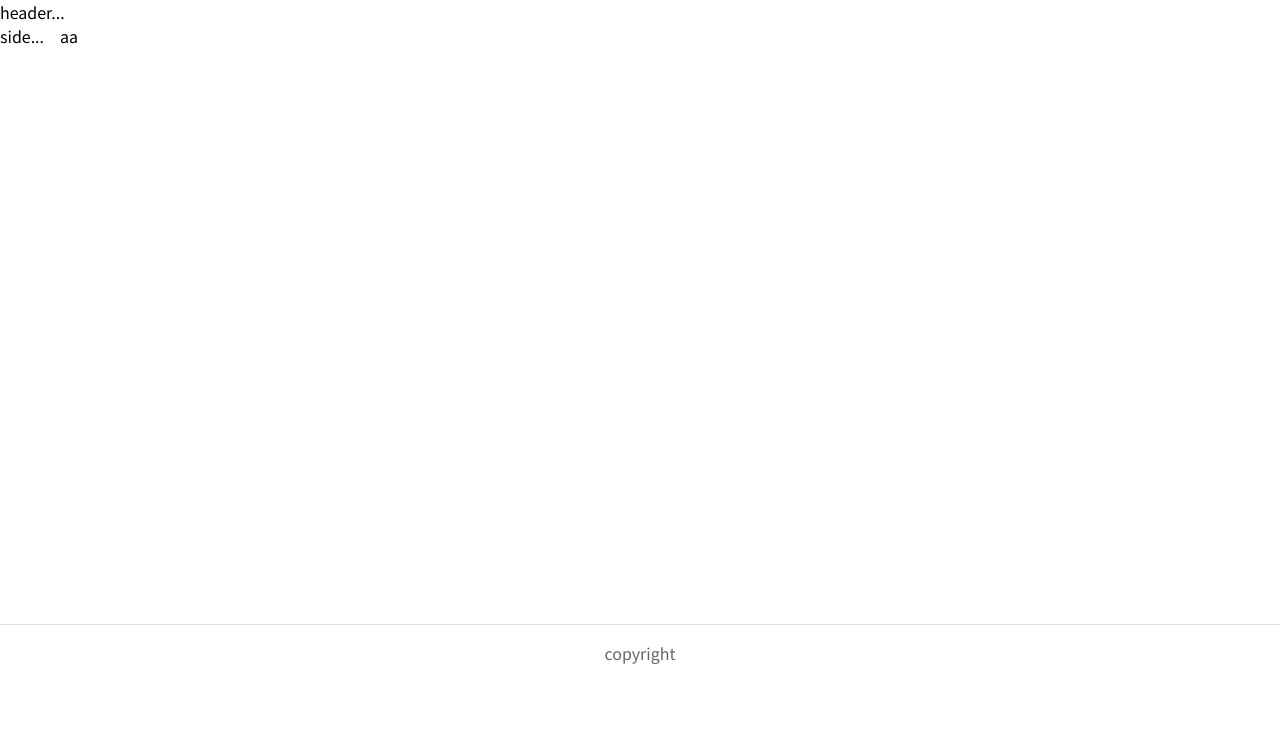
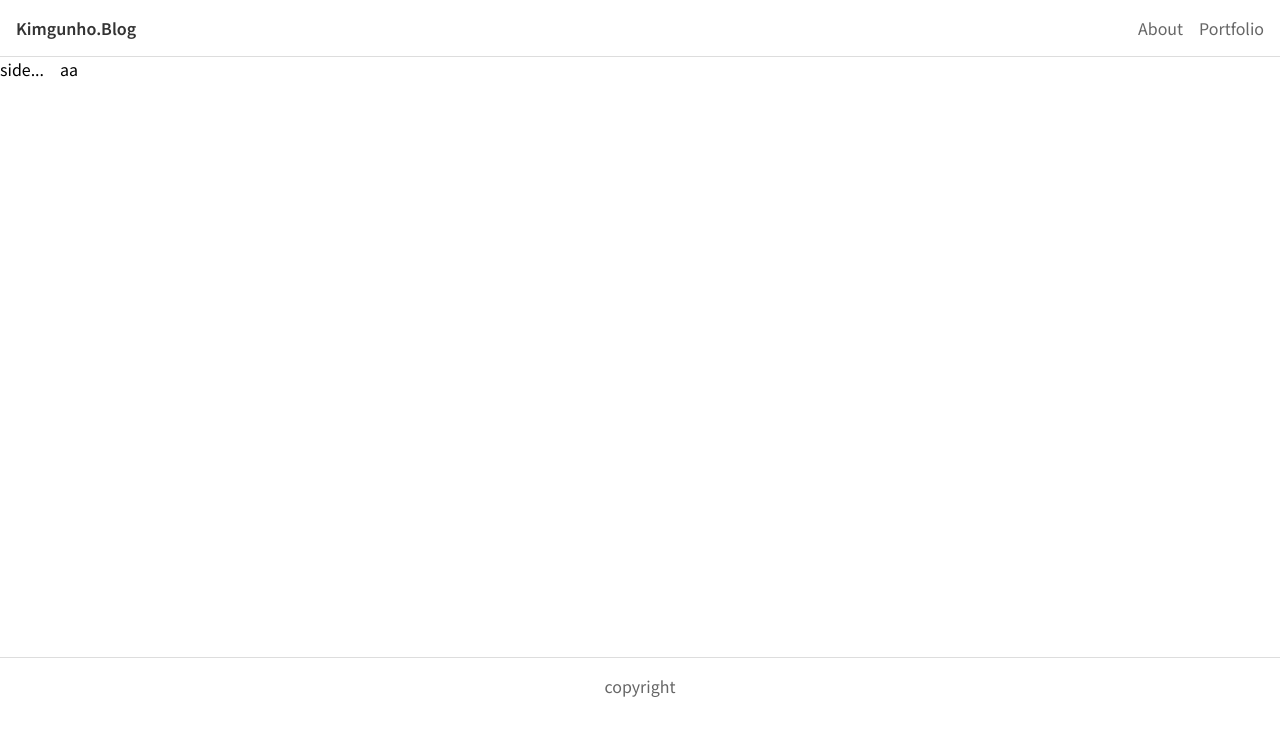
Before and after one commit to kimgunho/blog, a Next.js app: page / in a window 1280 px wide. Shown: the top 736 px of the page. Built offline with nearby package versions, Linux system fonts and the light colour scheme.

Commit message:
header update

```diff
--- /dev/null
+++ b/src/components/global/Header/index.module.scss
@@ -0,0 +1,26 @@
+@import '@/styles/common.scss';
+
+.container {
+  display: flex;
+  align-items: center;
+  justify-content: space-between;
+  padding: 1rem;
+  border-bottom: 1px solid #ddd;
+  gap: 6.25rem;
+
+  > .title {
+    color: #333;
+    font-weight: 600;
+    text-transform: capitalize;
+  }
+  > .nav {
+    display: flex;
+    align-items: center;
+    gap: 1rem;
+    > a {
+      text-transform: capitalize;
+      font-size: 1rem;
+      color: #666;
+    }
+  }
+}
--- a/src/components/global/Header/index.tsx
+++ b/src/components/global/Header/index.tsx
@@ -1,7 +1,27 @@
 import React from 'react';
+import Link from 'next/link';
+import classNames from 'classnames/bind';
+
+import CONFIG from '@/define/site.config';
+import styles from './index.module.scss';
+
+const cx = classNames.bind(styles);
 
 const Header: React.FC = () => {
-  return <header>header...</header>;
+  return (
+    <header className={cx('container')}>
+      <Link className={cx('title')} href="/">
+        {CONFIG.header.title}
+      </Link>
+      <div className={cx('nav')}>
+        {Object.entries(CONFIG.paths).map((path) => (
+          <Link key={path[0]} className={cx('menu')} href={path[1]}>
+            {path[0]}
+          </Link>
+        ))}
+      </div>
+    </header>
+  );
 };
 
 export default Header;
--- /dev/null
+++ b/src/define/site.config.ts
@@ -0,0 +1,11 @@
+const CONFIG = {
+  header: {
+    title: 'kimgunho.blog',
+  },
+  paths: {
+    about: '/about',
+    portfolio: '/portfolio',
+  },
+};
+
+export default Object.freeze(CONFIG);
--- a/src/styles/reset.scss
+++ b/src/styles/reset.scss
@@ -51,7 +51,9 @@ h3,
 h4 {
   text-wrap: balance;
 }
-
+a {
+  text-decoration: none;
+}
 a:not([class]) {
   text-decoration-skip-ink: auto;
   color: currentColor;
```
